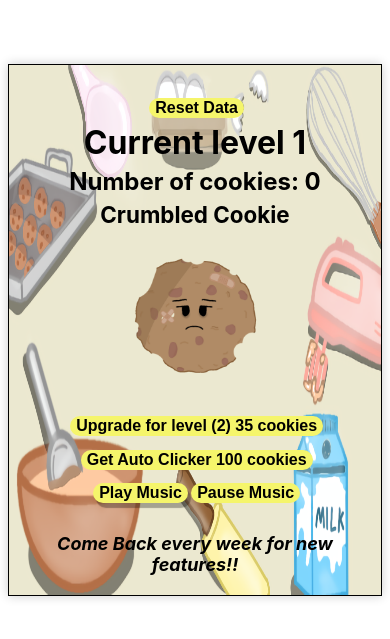
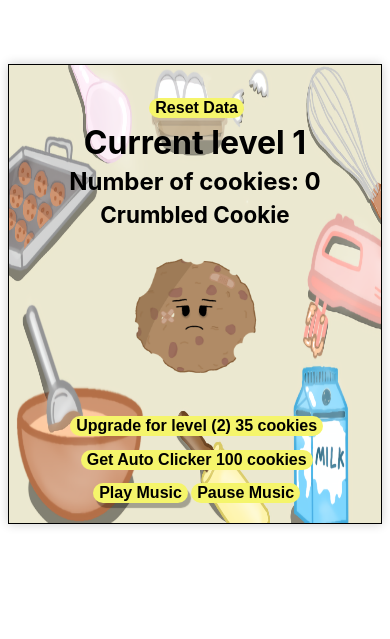
Before and after one commit to Elie-Wakim/idle-cookie, a React (Create React App) app: page / in a window 390 px wide. Shown: the part 131-770 px from the top of the page. Built offline with nearby package versions, Linux system fonts and the light colour scheme; no server answers.

Commit message:
Added lvl

```diff
--- a/src/cookie.css
+++ b/src/cookie.css
@@ -20,7 +20,7 @@ body{
 }
 img{
     width: 35%;
-    border-radius: 50%;
+    border-radius: 35%;
     object-fit: cover;
 }
 .container:hover{
@@ -66,7 +66,7 @@ cursor:pointer;
   border: 1px solid black ;
     }
     img{
-    border-radius: 50%;
+    border-radius: 35%;
     width: 50%
     }
 button{
--- a/src/cookie.jsx
+++ b/src/cookie.jsx
@@ -14,13 +14,15 @@ const cookie3=require('./pics/cookie3.png')
 const cookie4 = require('./pics/cookie4.png')
 const cookie5 = require('./pics/cookie5.png')
 const cookie6= require('./pics/cookie6.png')
+const cookie7 = require('./pics/cookie7.png')
 const cookie = [
   { pic: cookie1, name: "Crumbled Cookie" },
   { pic: cookie2, name: "Cutey" },
   {pic: cookie3,name: "Alt-Ctrl-Cookie"},
   {pic: cookie4,name: "Lovely"},
   {pic: cookie5,name: "Luna"},
-  {pic: cookie6, name:"Staylor"}
+  {pic: cookie6, name:"Staylor"},
+  {pic: cookie7, name:"Butter-Cookie"}
 ];
 const music=[music1,music2,music3,music4,music5]
 function Cookie(){
@@ -163,7 +165,7 @@ useEffect(() => {
         <audio ref={audioRef} src={music[musindex]} />
               <button className='music-play' onClick={playMusic}>{!click ? "Play Music":"Next song"}</button>
               <button className='music-pause'onClick={pauseMusic}>Pause Music</button> <br />
-              <b className='msg'>Come Back every week for new features!!</b>
+
         </div>
     );
 }
```
Also changed, not shown: 1 other file (tests, documents, lock files or other folders).
